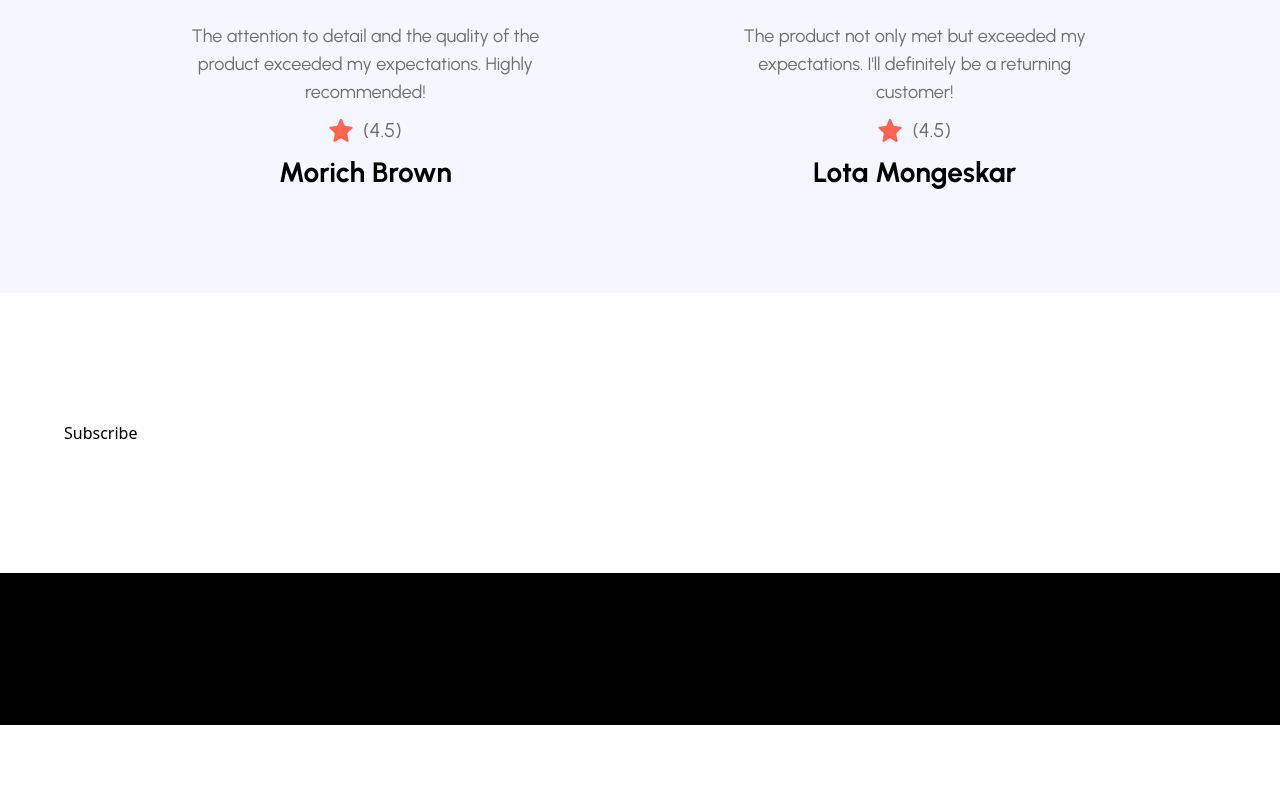
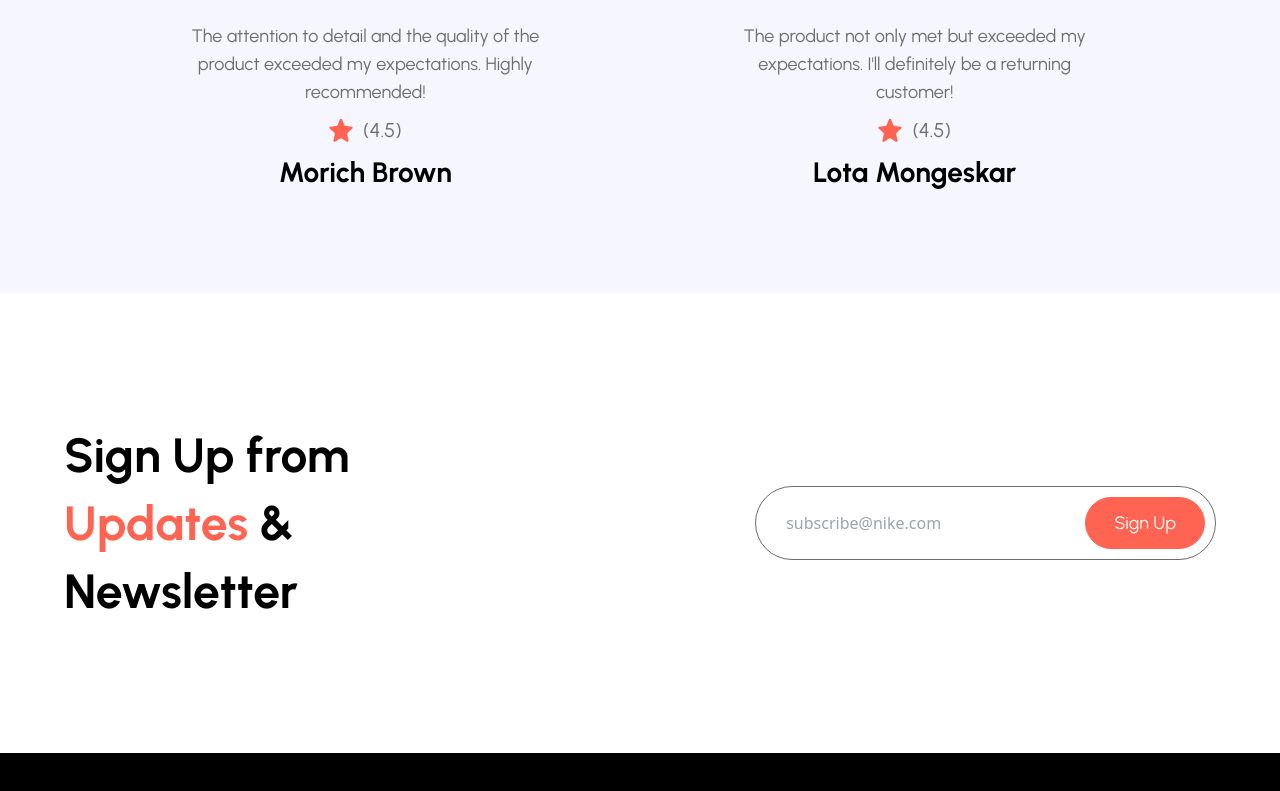
Before and after one commit to Jeffansah/nikeshop, a React (Vite) app: page / in a window 1280 px wide. Shown: the part 3883-4674 px from the top of the page. Before the commit the page ends 4608 px from the top, so only its background shows below. Built offline with nearby package versions, Linux system fonts and the light colour scheme; a web font is replaced by a local one.

Commit message:
Subscribe section added

```diff
--- a/src/components/Button.jsx
+++ b/src/components/Button.jsx
@@ -1,11 +1,18 @@
-const Button = ({ label, icon, backgroundColor, textColor, borderColor }) => {
+const Button = ({
+  label,
+  icon,
+  backgroundColor,
+  textColor,
+  borderColor,
+  fullWidth,
+}) => {
   return (
     <button
       className={`flex justify-center items-center gap-2 px-7 py-4 border font-urbanist leading-none ${
         backgroundColor
           ? `${backgroundColor} ${textColor} ${borderColor}`
           : "bg-coral-red border-coral-red text-white"
-      } text-lg  rounded-full`}
+      } text-lg  rounded-full ${fullWidth && "w-full"}`}
     >
       {label}{" "}
       {icon && <img src={icon} alt="" className="ml-2 rounded-full w-5 h-5 " />}
--- a/src/sections/Subscribe.jsx
+++ b/src/sections/Subscribe.jsx
@@ -1,7 +1,24 @@
 import React from "react";
+import Button from "../components/Button";
 
 const Subscribe = () => {
-  return <div>Subscribe</div>;
+  return (
+    <section
+      className="max-container flex justify-between items-center max-lg:flex-col gap-10"
+      id="contact-us"
+    >
+      <h3 className="text-4xl leading-[68px] lg:max-w-md font-urbanist font-bold">
+        Sign Up from
+        <span className="text-coral-red"> Updates</span> & Newsletter
+      </h3>
+      <div className="lg:max-w-[40%] w-full flex items-center max-sm:flex-col gap-5 p-2.5 sm:border sm:border-slate-gray rounded-full">
+        <input type="text" placeholder="subscribe@nike.com" className="input" />
+        <div className="flex max-sm:justify-end items-center max-sm:w-full">
+          <Button label="Sign Up"></Button>
+        </div>
+      </div>
+    </section>
+  );
 };
 
 export default Subscribe;
```
